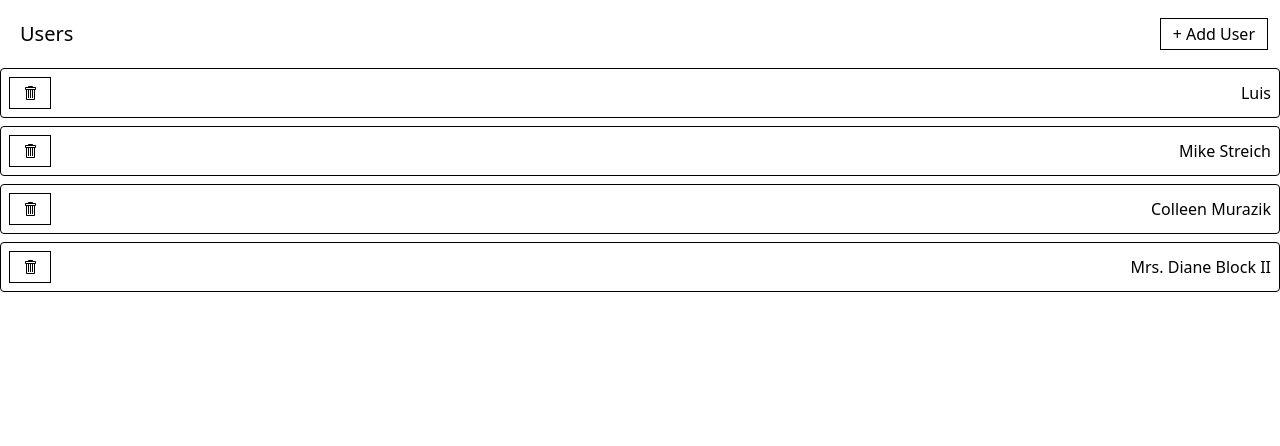
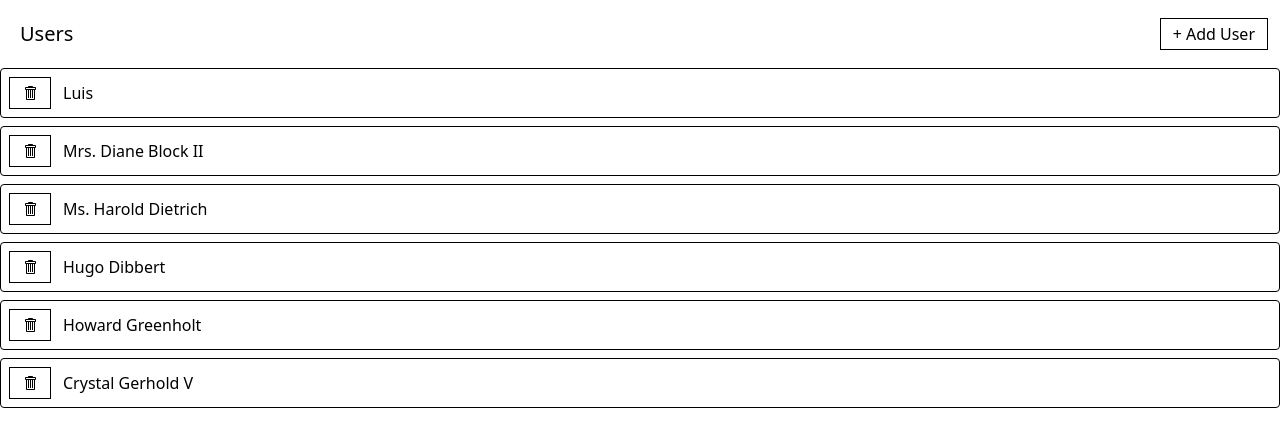
Before and after one commit to luisc8487/media, a React app in the folder media/: page / in a window 1280 px wide. Shown: the top 446 px of the page. Built offline with nearby package versions, Linux system fonts and the light colour scheme; data requests are answered from the project's data file; the HTML template or start-up script is replaced by a standard one.

Commit message:
fixed a delete error

```diff
--- a/media/db.json
+++ b/media/db.json
@@ -5,16 +5,24 @@
       "name": "Luis"
     },
     {
-      "name": "Mike Streich",
-      "id": 2
+      "name": "Mrs. Diane Block II",
+      "id": 8
     },
     {
-      "name": "Colleen Murazik",
-      "id": 7
+      "name": "Ms. Harold Dietrich",
+      "id": 9
     },
     {
-      "name": "Mrs. Diane Block II",
-      "id": 8
+      "name": "Hugo Dibbert",
+      "id": 10
+    },
+    {
+      "name": "Howard Greenholt",
+      "id": 13
+    },
+    {
+      "name": "Crystal Gerhold V",
+      "id": 14
     }
   ],
   "albums": [],
--- a/media/src/components/UsersListItem.js
+++ b/media/src/components/UsersListItem.js
@@ -6,18 +6,20 @@ import {useThunk} from "../hooks/use-thunks";
 function UsersListItem({user}) {
   const [doRemoveUser, isLoading, error] = useThunk(removeUser);
 
-  const handleClick = () =>{
-    doRemoveUser(user)
-  }
+  const handleClick = () => {
+    doRemoveUser(user);
+  };
 
   return (
     <div className="mb-2 border rounded">
       <div className="flex p-2 justify-between items-center cursor-pointer">
-        <Button loading={isLoading} onClick={handleClick}>
-          <GoTrashcan />
-        </Button>
-        {error && <div>Error deleting user.</div>}
-        {user.name}
+        <div className="flex flex-row items-center justify-between">
+          <Button className="mr-3" loading={isLoading} onClick={handleClick}>
+            <GoTrashcan />
+          </Button>
+          {error && <div>Error deleting user.</div>}
+          {user.name}
+        </div>
       </div>
     </div>
   );
--- a/media/src/store/slices/usersSlice.js
+++ b/media/src/store/slices/usersSlice.js
@@ -42,8 +42,9 @@ const usersSlice = createSlice({
     });
     builder.addCase(removeUser.fulfilled, (state, action) => {
       state.isLoading = false;
-      // FIX ME!!!!
-      console.log(action);
+      state.data = state.data.filter((user) => {
+        return user.id !== action.payload.id;
+      });
     });
     builder.addCase(removeUser.rejected, (state, action) => {
       state.isLoading = false;
--- a/media/src/store/thunks/removeUser.js
+++ b/media/src/store/thunks/removeUser.js
@@ -2,10 +2,10 @@ import {createAsyncThunk} from "@reduxjs/toolkit";
 import axios from "axios";
 
 const removeUser = createAsyncThunk("users/remove", async (user) => {
-  const res = await axios.delete(`http://localhost:3005/users/${user.id}`);
+  await axios.delete(`http://localhost:3005/users/${user.id}`);
 
   //FIX!!!
-  return res.data;
+  return user;
 });
 
 export {removeUser};
```
